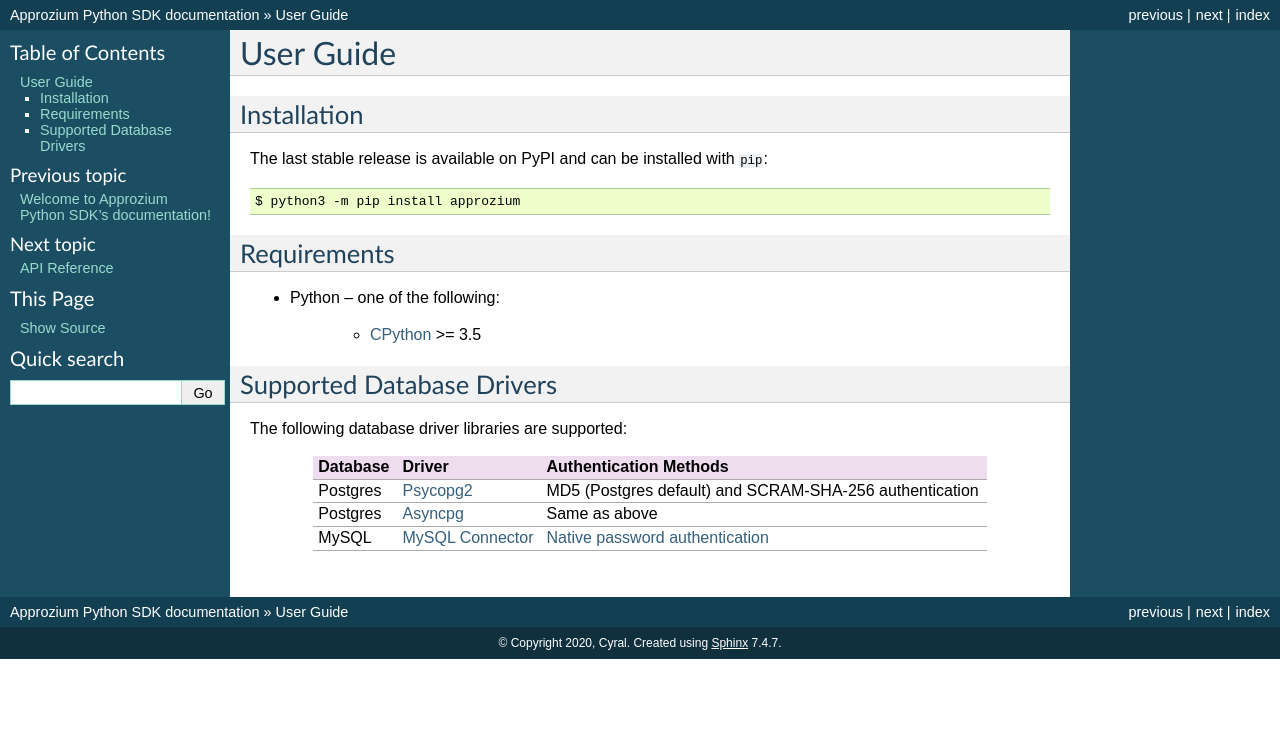
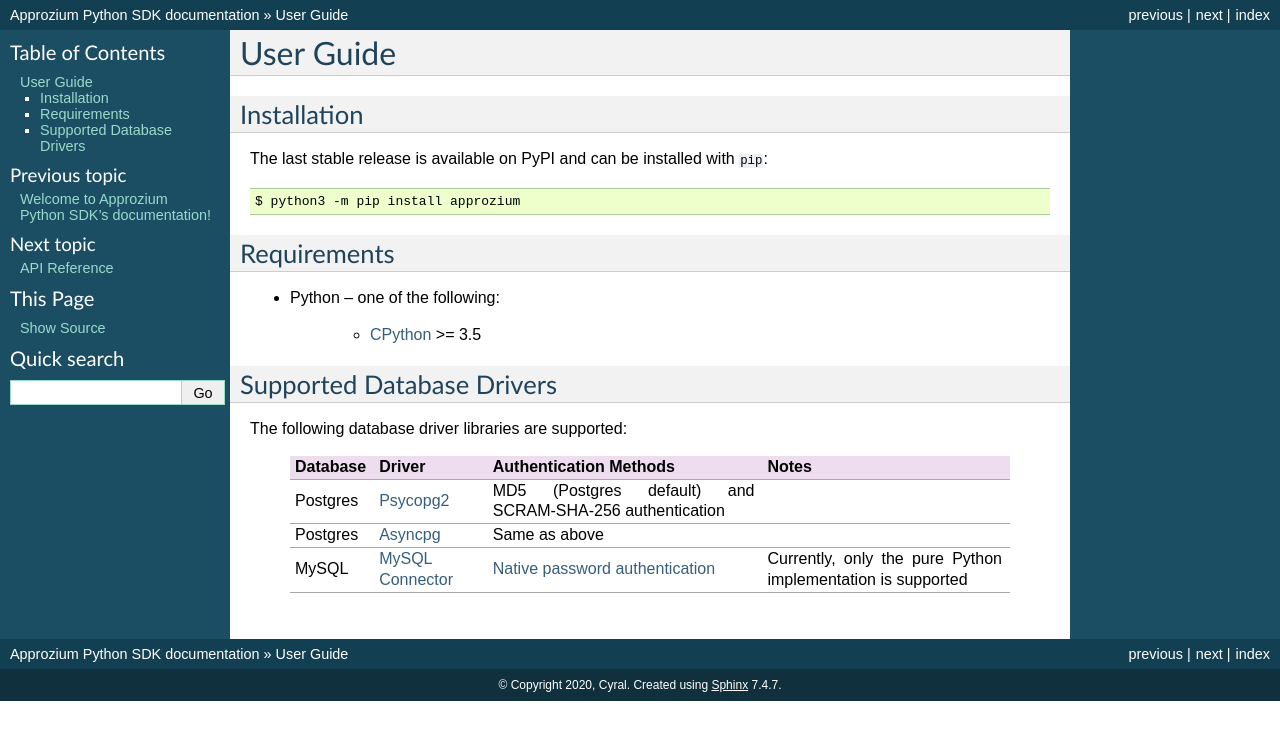
Before and after one commit to cyralinc/approzium, a Sphinx documentation site: the page built from sdk/python/docs/source/userguide.rst, in a window 1280 px wide. Shown: the top 740 px of the page. Built offline with Sphinx 7.4.7, drawn with Linux system fonts in a browser that asks for light colours.

Commit message:
update table

```diff
--- a/sdk/python/docs/source/userguide.rst
+++ b/sdk/python/docs/source/userguide.rst
@@ -24,15 +24,15 @@
 The following database driver libraries are supported:
 
 
-      +------------+--------------------+----------------------------------------------------------+
-      | Database   | Driver             | Authentication Methods                                   |
-      +============+====================+==========================================================+
-      | Postgres   | Psycopg2_          | MD5 (Postgres default) and SCRAM-SHA-256 authentication  |
-      +------------+--------------------+----------------------------------------------------------+
-      | Postgres   | Asyncpg_           | Same as above                                            |
-      +------------+--------------------+----------------------------------------------------------+
-      | MySQL      | `MySQL Connector`_ | `Native password authentication`_                        |
-      +------------+--------------------+----------------------------------------------------------+
+      +------------+--------------------+----------------------------------------------------------+-------------------------------------------------------------+
+      | Database   | Driver             | Authentication Methods                                   | Notes                                                       |
+      +============+====================+==========================================================+=============================================================+
+      | Postgres   | Psycopg2_          | MD5 (Postgres default) and SCRAM-SHA-256 authentication  |                                                             |
+      +------------+--------------------+----------------------------------------------------------+-------------------------------------------------------------+
+      | Postgres   | Asyncpg_           | Same as above                                            |                                                             |
+      +------------+--------------------+----------------------------------------------------------+-------------------------------------------------------------+
+      | MySQL      | `MySQL Connector`_ | `Native password authentication`_                        | Currently, only the pure Python implementation is supported |
+      +------------+--------------------+----------------------------------------------------------+-------------------------------------------------------------+
 
 .. _Psycopg2: https://github.com/psycopg/psycopg2
 .. _Asyncpg: https://github.com/MagicStack/asyncpg
```
